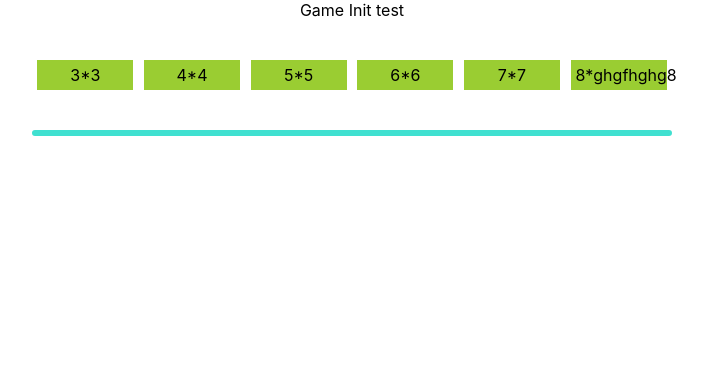
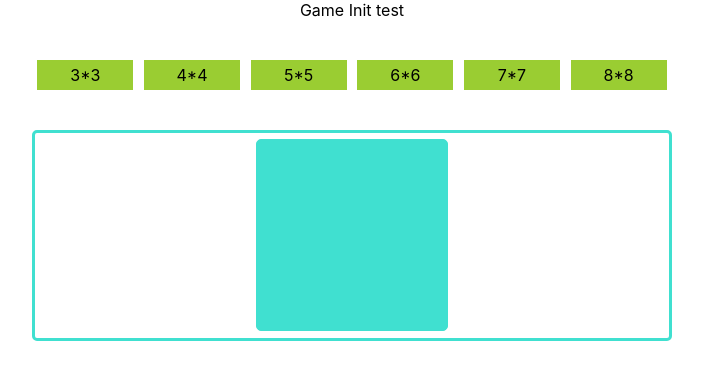
Before and after one commit to evakerrigan/tag-game-react, a React (Create React App) app: page / in a window 1280 px wide. Shown: the top 380 px of the page, without its empty margins (288-995 px from the left). Built offline with nearby package versions, Linux system fonts and the light colour scheme; the HTML template or start-up script is replaced by a standard one.

Commit message:
feat: new init

```diff
--- a/src/components/Board/Board.jsx
+++ b/src/components/Board/Board.jsx
@@ -1,58 +1,23 @@
-import React from "react";
+import { React, Component } from "react";
 import Element from '../Element/Element.jsx';
-
-function Board() {
 
   let arrTag = [4, 6, 0, 7, 5, 1, 8, 2, 3];
   let tagNumber = 3;
   let matrixArray = [];
 
-  createMatrix();
+  class Board extends Component {
+    render() {
+      return (
 
-  function createMatrix() {
-    for (let i = 0; i <Math.ceil(arrTag.length/tagNumber); i++){
-      matrixArray[i] = arrTag.slice((i*tagNumber), (i*tagNumber) + tagNumber);
-    }
-    console.log('matrixArray =', matrixArray);
-  }
+        <div className="wrapper container">
+
+          <Element />
+
+        </div>
 
 
+        )
+      }
+    }
 
-  return (
-    <div className="board wrapper container">
-
-{/* {  for (let row=0; row<matrixArray.length; row++) {
-    for (let cell=0; cell<matrixArray[row].length; cell++) {
-
-        if (matrixArray[row][cell] == 0) {
-
-          return {<Element className="item item0 class-${tagNumber}">${matrixArray[row][cell]}</Element>}
-
-        } else {
-          if (((row == (index0y)) && (cell == (index0x-1))) || ((row == (index0y)) && (cell == (index0x+1))) ||
-                ((row == (index0y-1)) && (cell == (index0x))) || ((row == (index0y+1)) && (cell == (index0x)))) {
-
-                  return {<Element className="item active class-${tagNumber}">${matrixArray[row][cell]}</Element>}
-
-                } else {
-                  return {<Element className="item noactive class-${tagNumber}">${matrixArray[row][cell]}</Element>}
-                }
-
-        }
-    }
-  }
-} */}
-
-
-
-
-
-    {/* { arrTag.map( (item, index) => {
-                       return <Element key={index} number={item}/>
-                             })} */}
-
-    </div>
-  );
-}
-
-export default Board;
+    export default Board;
--- a/src/components/Element/Element.jsx
+++ b/src/components/Element/Element.jsx
@@ -1,13 +1,16 @@
-import React from "react";
+import { React, Component } from "react";
 
-function Element({number}) {
-  return (
-    <div className="element item class-3">
 
-        {number}
+class Element extends Component {
+  render() {
+    return (
 
-    </div>
-  );
-}
+      <div className="element item class-3">
+
+      </div>
+
+      )
+    }
+  }
 
 export default Element;
--- a/src/components/selectFieldSize/selectFieldSize.jsx
+++ b/src/components/selectFieldSize/selectFieldSize.jsx
@@ -10,7 +10,7 @@ function selectFieldSize() {
           <li id="5" className="list-item">5*5</li>
           <li id="6" className="list-item">6*6</li>
           <li id="7" className="list-item">7*7</li>
-          <li id="8" className="list-item">8*ghgfhghg8</li>
+          <li id="8" className="list-item">8*8</li>
         </ul>
 
     </div>
```
Also changed, not shown: src/App.js (+3 -8 lines).
